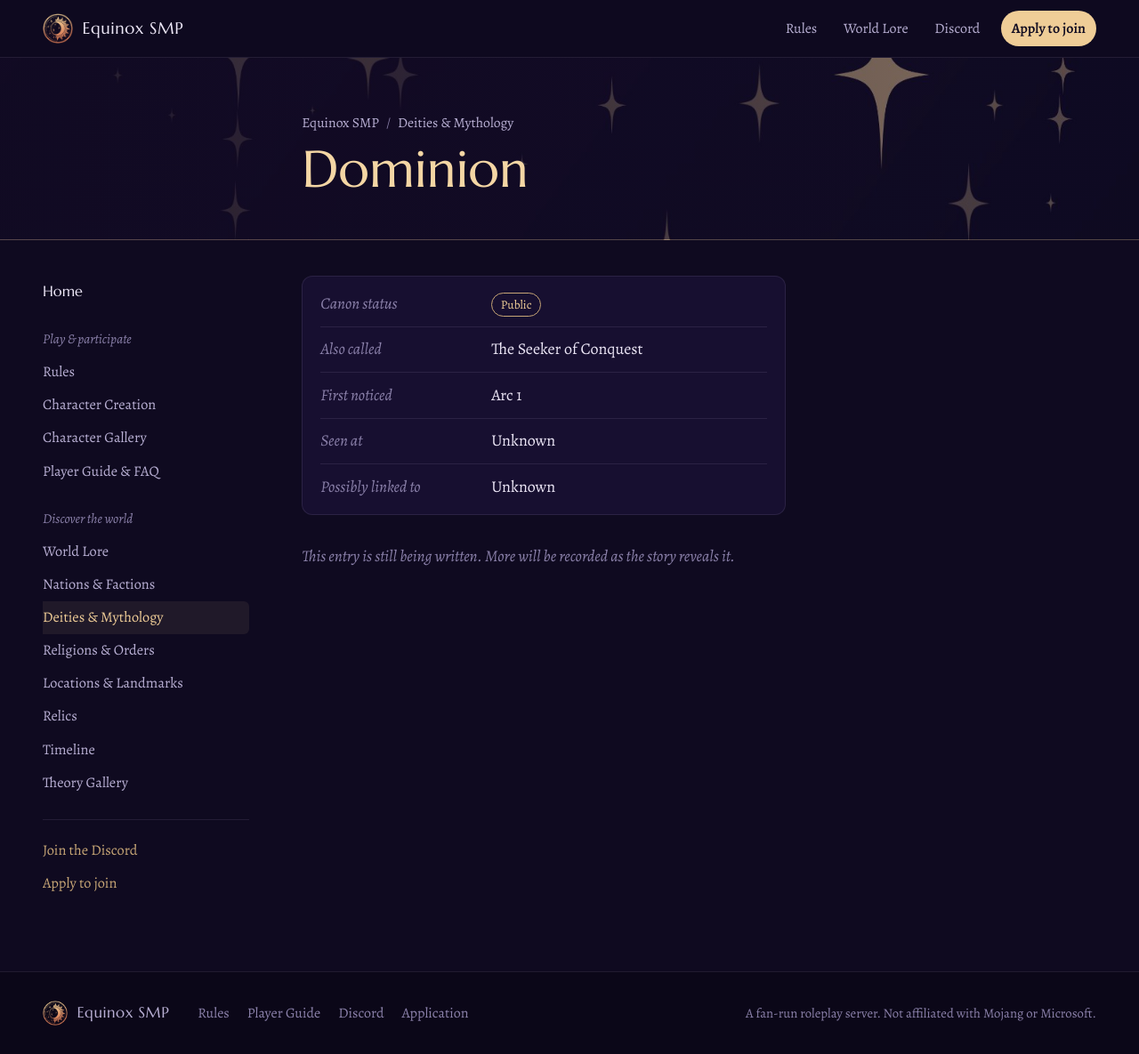
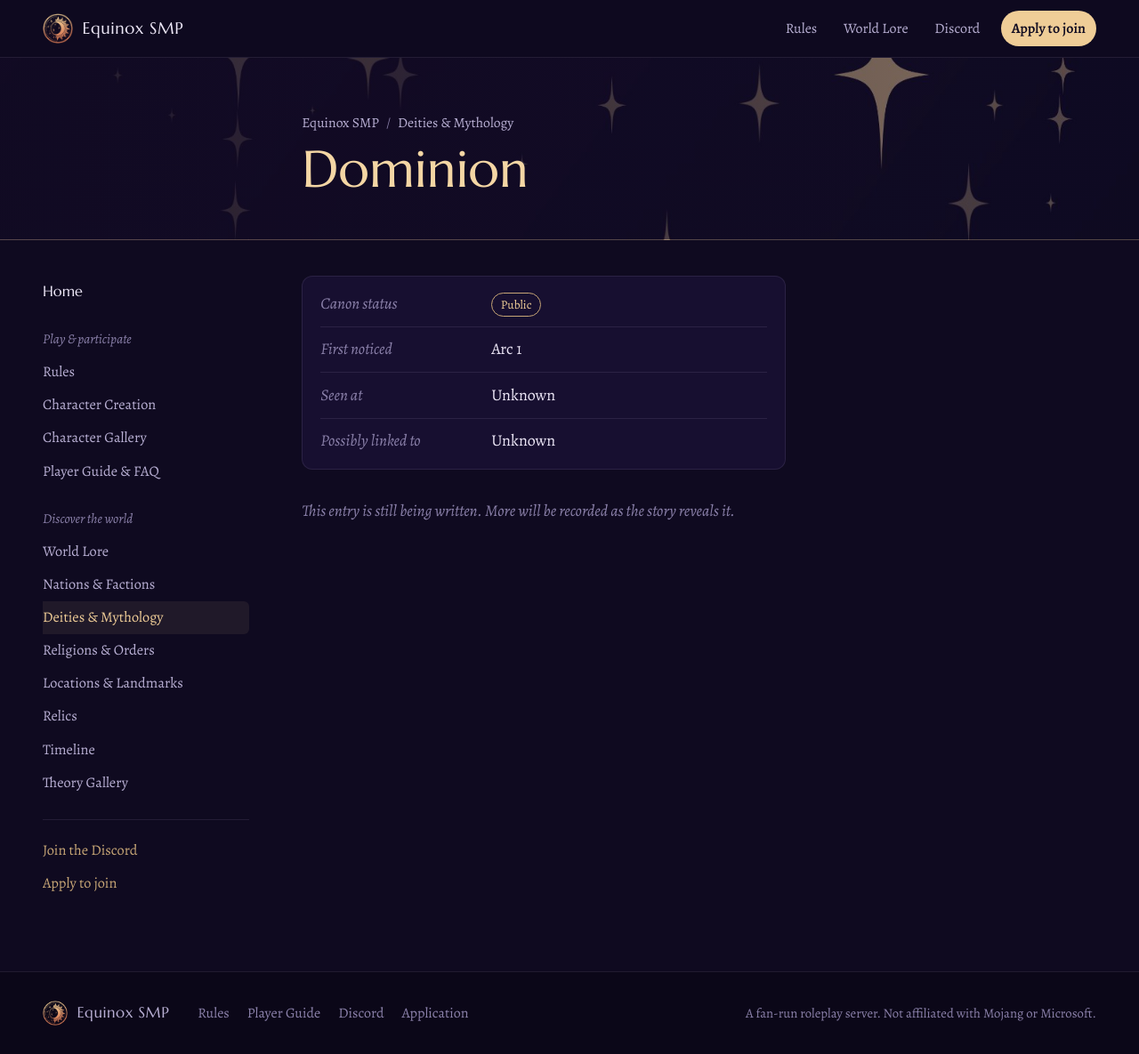
Before and after one commit to smpequinox/smpequinox.github.io, a Jekyll site: the page built from _lore/dominion.md, in a window 1280 px wide and 1185 px high. Shown: the whole window at 89% size. Built offline with Jekyll 4.4.1, drawn with Linux system fonts in a browser that asks for light colours.

Commit message:
Remove invented Also called rows from Dominion and The Progenitor
Co-Authored-By: Claude Opus 5.5 <noreply@anthropic.com>
Claude-Session: https://claude.ai/code/session_012pD2useRZpTrTfTm1Gthrx

```diff
--- a/_lore/dominion.md
+++ b/_lore/dominion.md
@@ -4,7 +4,6 @@ category: unknowns
 summary: "A seeker of conquest, even amongst the heavens."
 status: Public
 facts:
-  Also called: "The Seeker of Conquest"
   First noticed: "Arc 1"
   Seen at: "Unknown"
   Possibly linked to: "Unknown"
```
Also changed, not shown: _lore/the-progenitor.md (+0 -1 lines).
